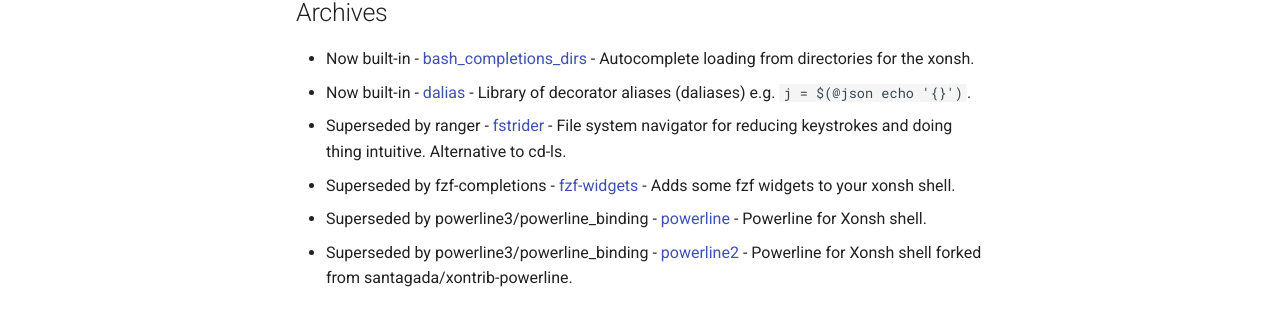
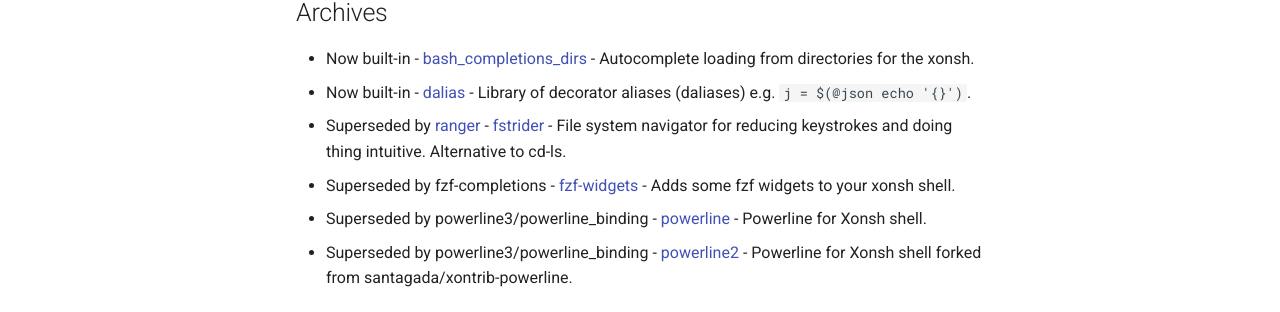
Before and after one commit to xonsh/awesome-xontribs, an MkDocs documentation site: the page built from docs/README.md, in a window 1280 px wide and 900 px high, scrolled down 5188 px. Shown: the part 541-853 px from the top of the window. Built offline with MkDocs 1.6.1 and Material for MkDocs 9.7.7, drawn with Linux system fonts in a browser that asks for light colours; comment, search, counter and statistics services are not loaded; some of the changed lines change nothing that is shown.

Commit message:
add link

```diff
--- a/docs/README.md
+++ b/docs/README.md
@@ -165,7 +165,7 @@
 
 - Now built-in - [bash_completions_dirs](https://pypi.org/project/xontrib-bash-completions-dirs) - Autocomplete loading from directories for the xonsh.
 - Now built-in - [dalias](https://github.com/anki-code/xontrib-dalias) - Library of decorator aliases (daliases) e.g. `j = $(@json echo '{}')`.
-- Superseded by ranger - [fstrider](https://github.com/anki-code/fstrider#-archived) - File system navigator for reducing keystrokes and doing thing intuitive. Alternative to cd-ls.
+- Superseded by [ranger](https://github.com/ranger/ranger) - [fstrider](https://github.com/anki-code/fstrider#-archived) - File system navigator for reducing keystrokes and doing thing intuitive. Alternative to cd-ls.
 - Superseded by fzf-completions - [fzf-widgets](https://github.com/laloch/xontrib-fzf-widgets) - Adds some fzf widgets to your xonsh shell.
 - Superseded by powerline3/powerline_binding - [powerline](https://github.com/santagada/xontrib-powerline) - Powerline for Xonsh shell.
 - Superseded by powerline3/powerline_binding - [powerline2](https://github.com/vaaaaanquish/xontrib-powerline2) - Powerline for Xonsh shell forked from santagada/xontrib-powerline.
```
